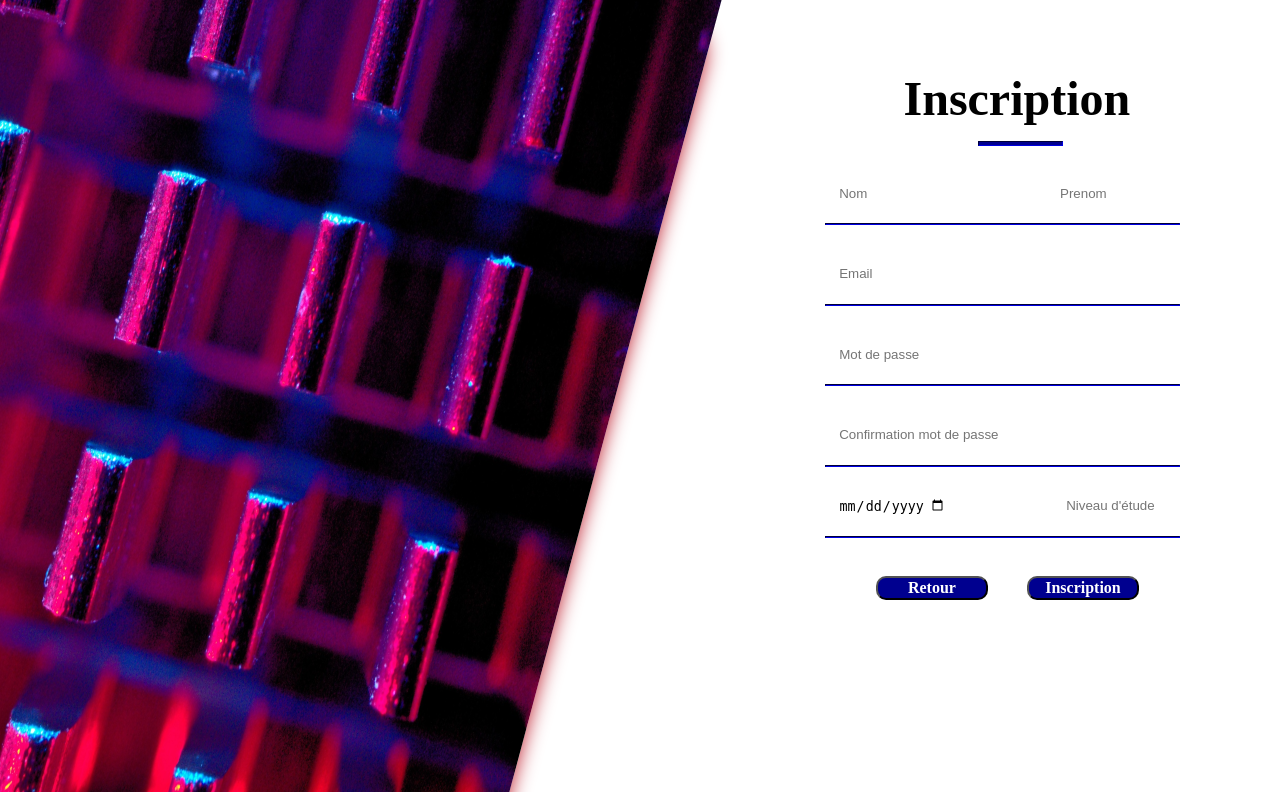
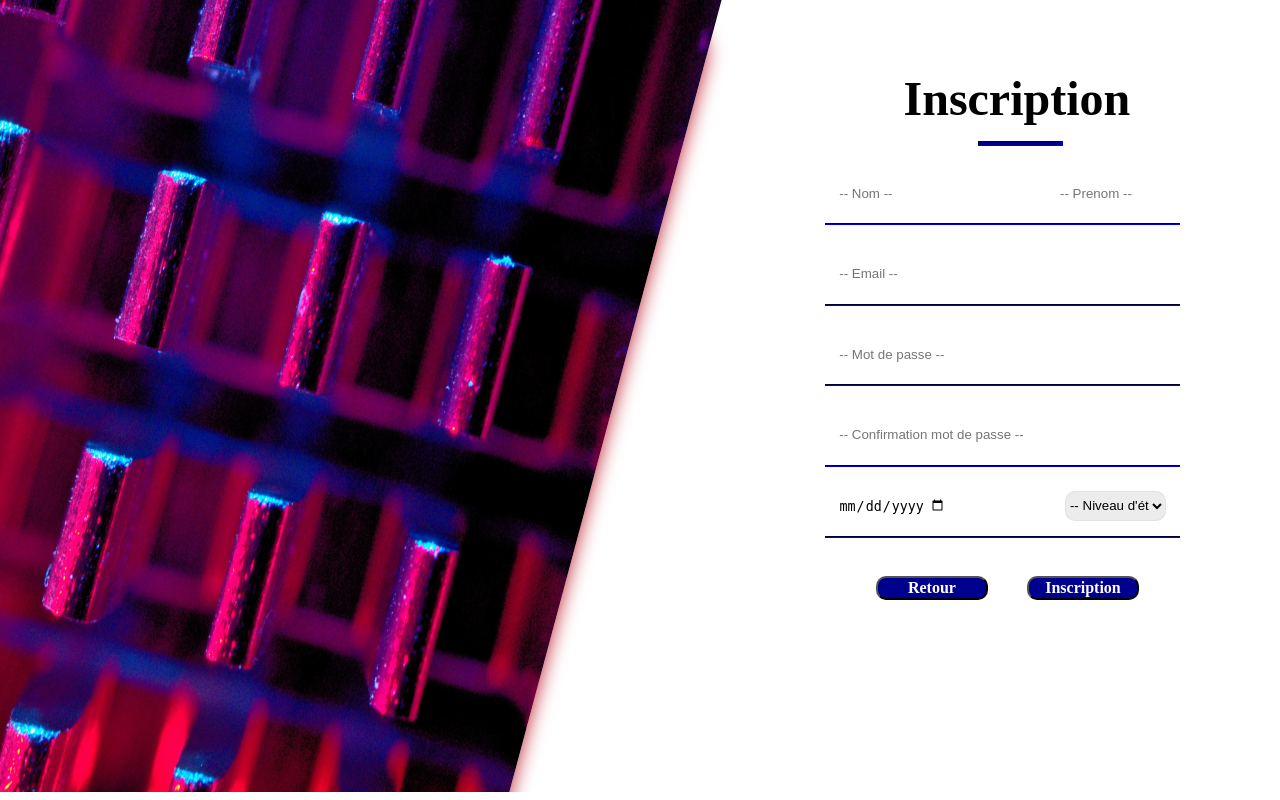
Before and after one commit to IT-Safe-Campus/dev, a PHP site: page /inscription.php in a window 1280 px wide. Run offline with PHP 8.4, Linux system fonts and the light colour scheme.

Commit message:
Add files via upload

```diff
--- a/vue/vue_inscription.php
+++ b/vue/vue_inscription.php
@@ -19,35 +19,39 @@
                 <div class="rangee">
                     <div class="un_input" style="display: flex;margin-left: 3%;gap: 30%;">
                         <div>
-                            <input id="nom" name="nom" type="text" placeholder="Nom"></input>
+                            <input id="nom" name="nom" type="text" placeholder="-- Nom --"></input>
                         </div>
                         <div>
-                            <input id="prenom" name="prenom" type="text" placeholder="Prenom"></input>
+                            <input id="prenom" name="prenom" type="text" placeholder="-- Prenom --"></input>
                         </div>
                     </div><hr>
 
                     <div class="un_input">
-                        <input id="email" name="email" type="email" placeholder="Email"></input>
+                        <input id="email" name="email" type="email" placeholder="-- Email --"></input>
                     </div><hr>
 
                     <div class="un_input">
-                        <input id="mdp" name="mdp" type="password" placeholder="Mot de passe"></input>
+                        <input id="mdp" name="mdp" type="password" placeholder="-- Mot de passe --"></input>
                     </div><hr>
 
                     <div class="un_input">
                         <input id="mdp_verif" name="mdp_verif" type="password"
-                        placeholder="Confirmation mot de passe"></input>
+                        placeholder="-- Confirmation mot de passe --"></input>
                     </div><hr>
 
 
                     <div class="un_input" style="display: flex;margin-left: 3%;gap: 30%;">
                         <div>
                             <input id="date_naissance" name="date_naissance" type="date"
-                            placeholder="Date de naissance"></input>
+                            placeholder="-- Date de naissance --"></input>
                         </div>
                         <div>
-                            <input id="niveau_etude" name="niveau_etude" type="text"
-                            placeholder="Niveau d'étude"></input>
+                            <select name="niveau_etude" id="niveau_etude">
+                            <option value="">-- Niveau d'étude --</option>
+                            <option value="college">Collège</option>
+                            <option value="lycee">Lycée</option>
+                            <option value="etude_sup">Etude supérieur</option>
+                            </select>
                         </div>
                     </div><hr>
                 </div>
```
